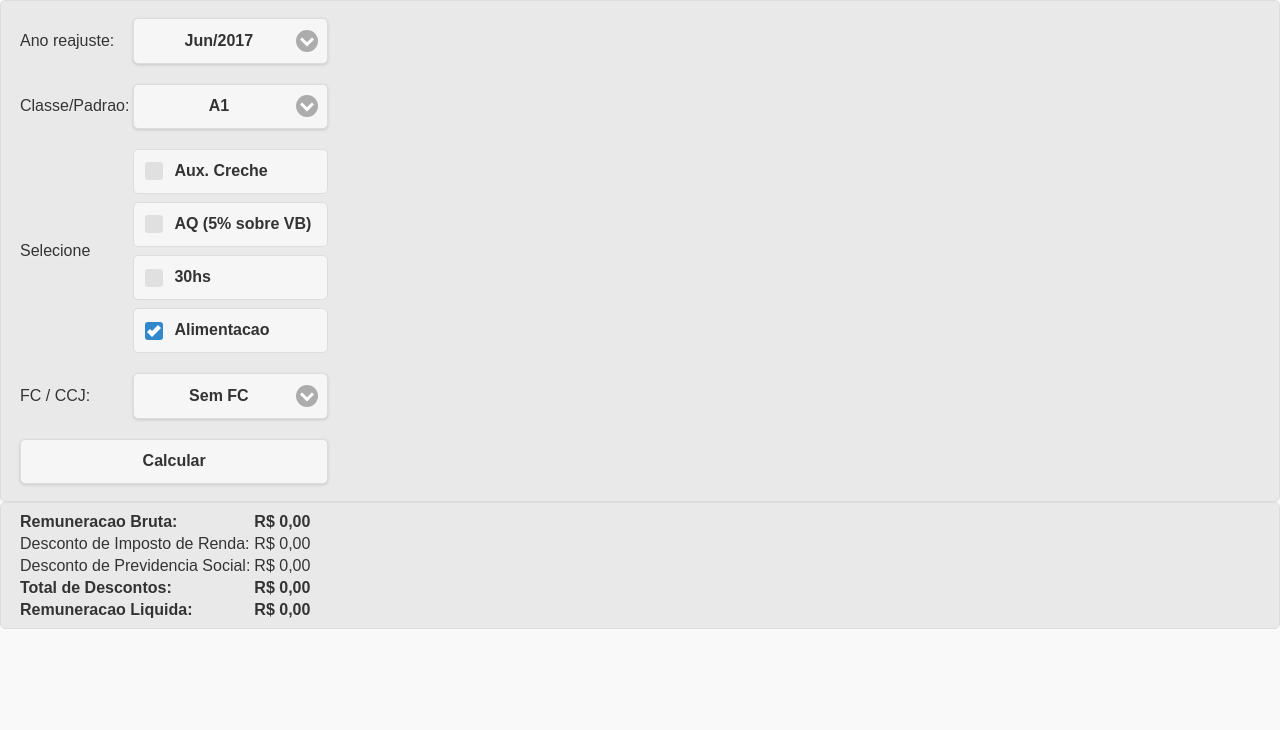
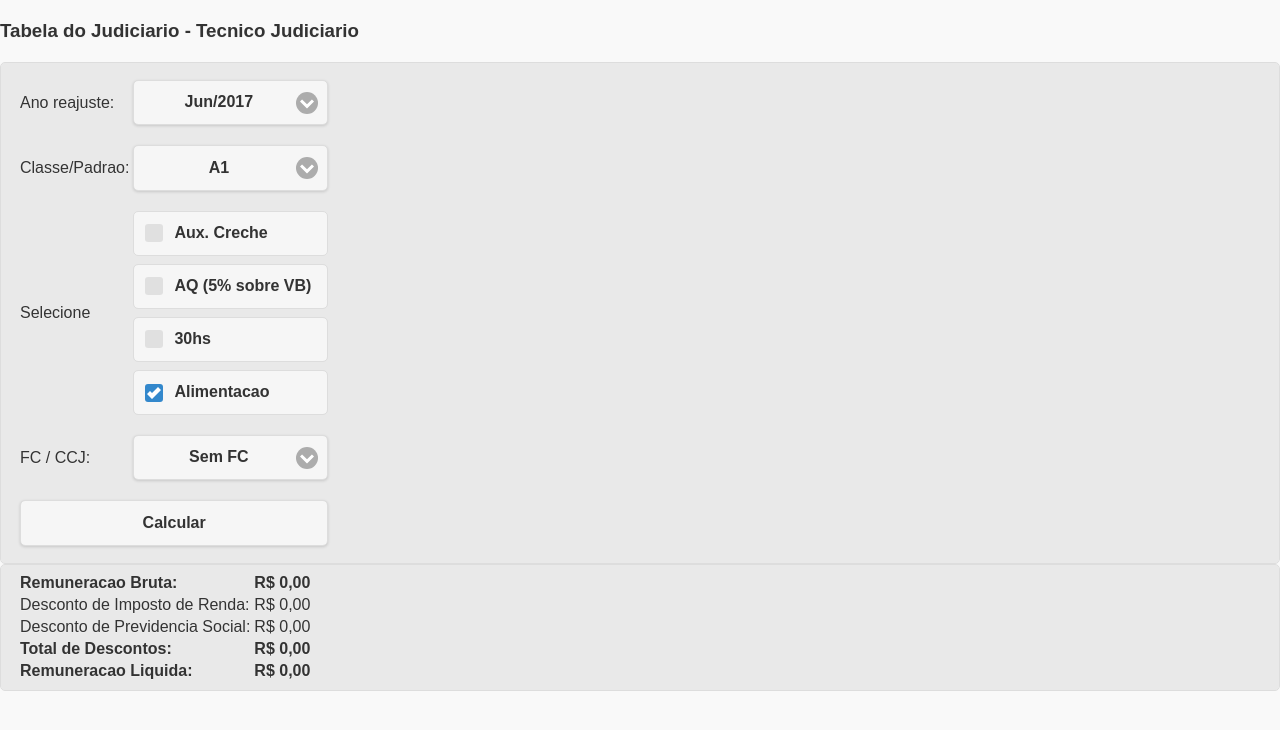
Before and after one commit to alasemard/alasemard.github.io, a plain HTML site: page index.html in a window 1280 px wide. Drawn offline with Linux system fonts and the light colour scheme.

Commit message:
primeira alteração

```diff
--- a/index.html
+++ b/index.html
@@ -21,6 +21,8 @@
 		</script>
 </head>
 <body>
+
+	<h3>Tabela do Judiciario - Tecnico Judiciario</h3>
 
     <div id="dados" class="ui-bar ui-bar-a ui-corner-all">
 
```
